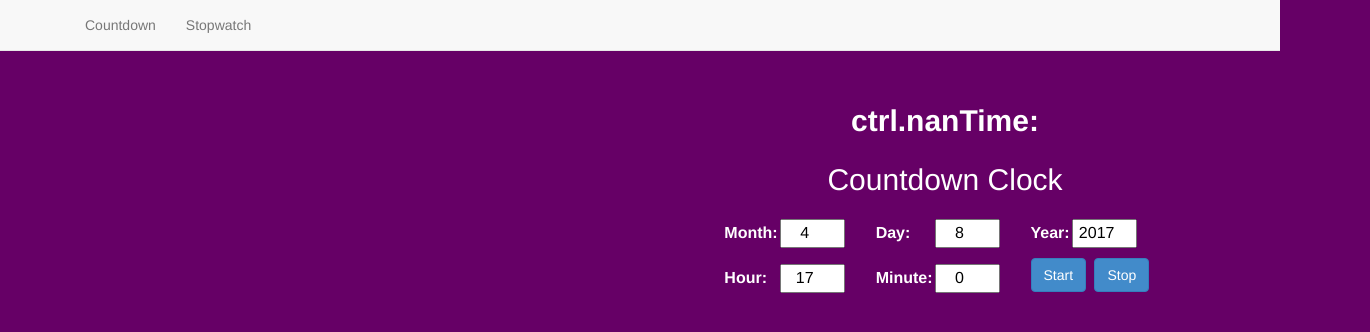
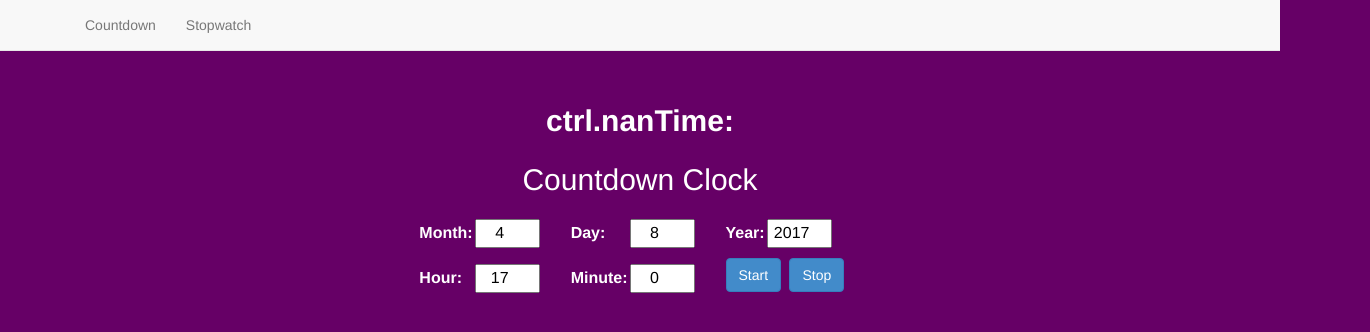
Before and after one commit to gittyhub86/countdown-stopwatch, a plain HTML site: page index.html in a window 1280 px wide. Shown: the whole page, 1370 px wide, since content can reach past the window. Drawn offline with Linux system fonts and the light colour scheme.

Commit message:
Fix css so style changes in stopwatch aren't applied to countdown

```diff
--- a/css/styles_stopwatch.css
+++ b/css/styles_stopwatch.css
@@ -1,4 +1,4 @@
- .main {
+ #stopwatch.main {
     margin-left: calc(50% - 4em)
 }
 
--- a/index.html
+++ b/index.html
@@ -10,8 +10,8 @@
   <link rel="stylesheet" type="text/css" href="./lib/bootstrap/dist/css/bootstrap.min.css" rel="stylesheet" />
   <link rel="stylesheet" type="text/css" href="css/styles.css" />
   <link rel="stylesheet" type="text/css" href="css/responsive.css" />
+  <link rel="stylesheet" type="text/css" href="css/styles_stopwatch.css" />
   <link rel="stylesheet" type="text/css" href="css/responsive_stopwatch.css" />
-  <link rel="stylesheet" type="text/css" href="css/styles_stopwatch.css" />
 </head>
 <body>
   <!-- Navigation header -->
@@ -37,11 +37,9 @@
       </div>
     </div>
   </nav>
-  <div class="main">
-    <div class="content">
-      <ng-view></ng-view>
-    </div>
-  </div>
+
+  <ng-view></ng-view>
+
   <script type="text/javascript" src="./lib/jquery/jquery.min.js"></script>
   <script type="text/javascript" src="./lib/bootstrap/dist/js/bootstrap.min.js"></script>
   <script type="text/javascript" src="./lib/angular/angular.min.js"></script>
--- a/templates/main.html
+++ b/templates/main.html
@@ -1,7 +1,8 @@
+<div class="main">
+  <div class="content">
     <p>ctrl.nanTime: {{ctrl.nanTime}}</p>
 
     <h2 class="countdown-header">Countdown Clock</h2>
-
     <div class="countdown-header" ng-show="ctrl.countdownComplete">
       <span>Your countdown is complete. Please enter a new countdown</span>
     </div>
@@ -143,3 +144,5 @@
         </td>
       </tr>
     </table>
+  </div>
+</div>
```
Also changed, not shown: templates/stopwatch.html (+4 -0 lines). Lines whose indentation alone changed are shown as unchanged.
